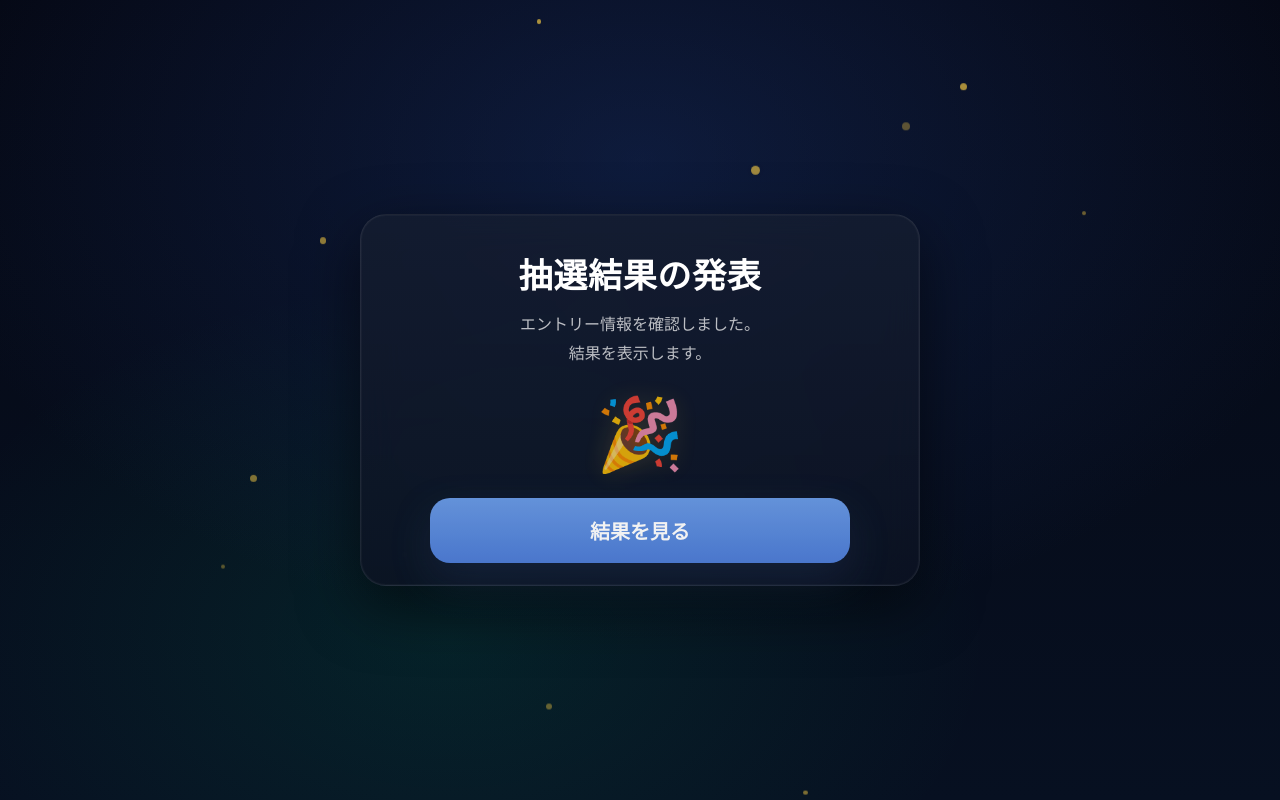
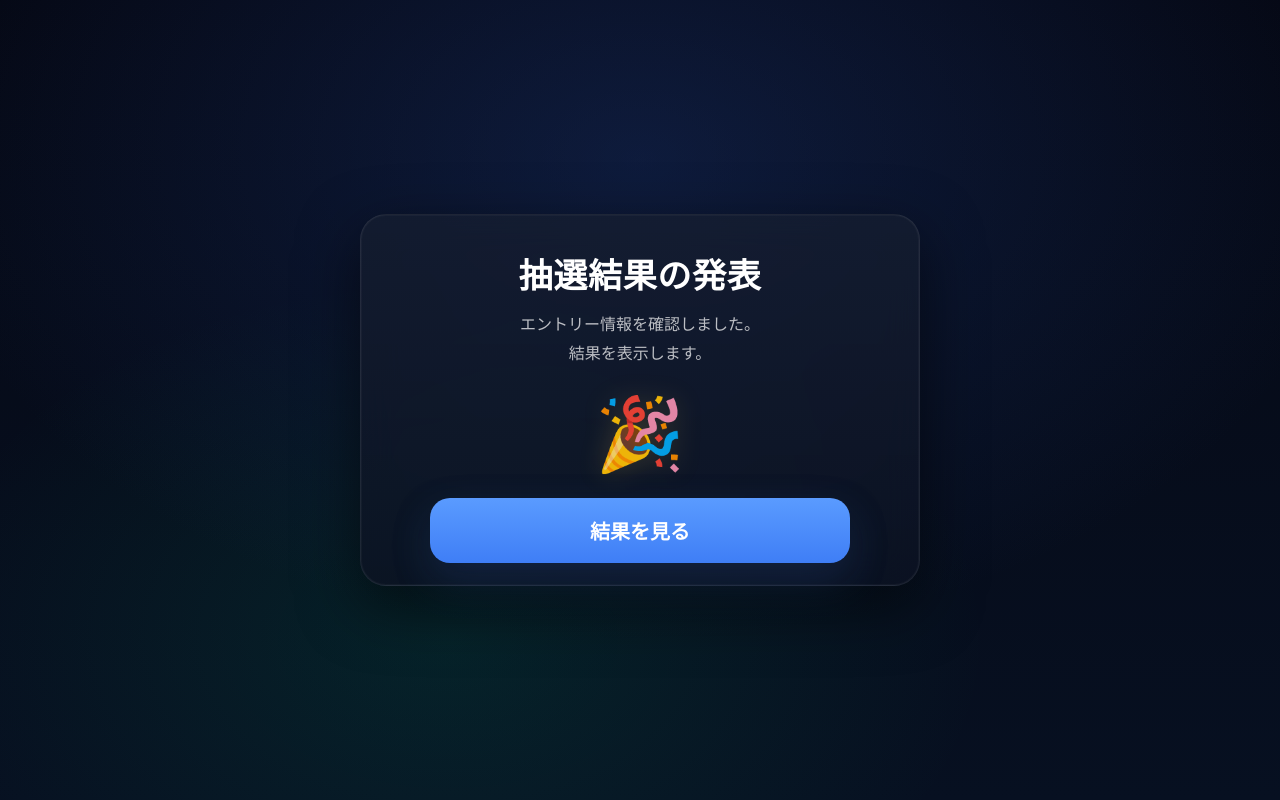
Before and after one commit to jig78516-prog/X01, a plain HTML site: page index.html in a window 1280 px wide. Both pictures are taken after a click on the button "結果を見る". Drawn offline with Linux system fonts and the light colour scheme.

Commit message:
Update index.html

```diff
--- a/index.html
+++ b/index.html
@@ -40,7 +40,6 @@
       overflow:hidden;
     }
 
-    /* floating dots */
     .dots{
       position:fixed; inset:0;
       pointer-events:none;
@@ -61,7 +60,6 @@
       to{ transform: translate3d(0, -30vh, 0); }
     }
 
-    /* center stage */
     .stage{
       position:fixed; inset:0;
       display:grid;
@@ -207,21 +205,16 @@
       line-height:1.7;
       margin-top: 14px;
     }
-
-    @media (max-width:420px){
-      .card{ padding: 24px 18px 18px; border-radius:22px; }
-      .btn{ border-radius:18px; font-size: 18px; padding: 16px 14px; }
-      .count{ font-size: 66px; }
-    }
   </style>
 </head>
 
 <body>
+
 <div class="dots" id="dots"></div>
 
 <div class="stage">
-    <!-- SCREEN 1 -->
-    <section class="card fade" id="screenStart" aria-live="polite">
+
+<section class="card fade" id="screenStart">
 <h1 class="title">抽選結果の発表</h1>
 <p class="desc">エントリー情報を確認しました。<br>結果を表示します。</p>
 
@@ -232,7 +225,6 @@
 <button class="btn btnBlue" id="btnStart">結果を見る</button>
 </section>
 
-    <!-- SCREEN 2 -->
 <section class="card" id="screenResult" style="display:none;">
 <h2 class="title">🎉 当選おめでとうございます 🎉</h2>
 
@@ -251,96 +243,51 @@
 
 <div class="foot">※一定時間を過ぎると受け取り権利は無効になる場合があります。</div>
 </section>
+
 </div>
 
 <script>
-    // ====== 設定（ここだけ変更すればOK） ======
-    const LINE_URL = "https://lin.ee/VK9MXWk"; // ←指定のリンクに変更済み
+
+const LINE_URL = "https://lin.ee/IlgMpu0";
+
 const PRIZE_TEXT = "350,000円";
 const AGE_LIMIT_TEXT = "【20歳以上限定】";
 
-    // ====== dots background ======
-    (function makeDots(){
-      const wrap = document.getElementById('dots');
-      const count = 22;
+const btnStart = document.getElementById('btnStart');
+const btnLine = document.getElementById('btnLine');
+const countEl = document.getElementById('count');
 
-      for(let i=0;i<count;i++){
-        const d = document.createElement('div');
-        d.className = 'dot';
-
-        const left = Math.random()*100;
-        const size = 4 + Math.random()*5;     // 4-9px
-        const dur  = 7 + Math.random()*10;    // 7-17s
-        const delay = -Math.random()*dur;     // すでに動いてる風
-
-        d.style.left = left + 'vw';
-        d.style.width = size + 'px';
-        d.style.height = size + 'px';
-        d.style.opacity = (0.35 + Math.random()*0.55).toFixed(2);
-        d.style.animationDuration = dur + 's';
-        d.style.animationDelay = delay + 's';
-
-        wrap.appendChild(d);
-      }
-    })();
-
-    // ====== flow ======
 const screenStart = document.getElementById('screenStart');
 const screenResult = document.getElementById('screenResult');
 
-    const countEl = document.getElementById('count');
-    const btnStart = document.getElementById('btnStart');
-    const btnLine = document.getElementById('btnLine');
-
-    const moneyEl = document.getElementById('money');
-    const ageLimitEl = document.getElementById('ageLimit');
-
-    moneyEl.textContent = PRIZE_TEXT;
-    ageLimitEl.textContent = AGE_LIMIT_TEXT;
-
-    let running = false;
-
-    function setCount(val){
-      countEl.textContent = val;
-      // pop animation re-trigger
-      countEl.style.animation = 'none';
-      countEl.offsetHeight; // reflow
-      countEl.style.animation = '';
+function showResult(){
+screenStart.style.display='none';
+screenResult.style.display='block';
 }
 
-    function showResult(){
-      screenStart.style.display = 'none';
-      screenResult.style.display = 'block';
-      screenResult.classList.add('fade');
-    }
+btnStart.addEventListener('click',()=>{
+let seq=["3","2","1","🎉"];
+let i=0;
 
-    btnStart.addEventListener('click', () => {
-      if(running) return;
-      running = true;
+countEl.textContent=seq[i];
 
-      btnStart.disabled = true;
-      btnStart.style.filter = 'grayscale(.25) brightness(.95)';
-      btnStart.style.cursor = 'default';
-
-      const seq = ["3","2","1","🎉"];
-      let i = 0;
-
-      setCount(seq[i]);
-
-      const timer = setInterval(() => {
+let t=setInterval(()=>{
 i++;
-        if(i >= seq.length){
-          clearInterval(timer);
-          setTimeout(showResult, 650);
+if(i>=seq.length){
+clearInterval(t);
+setTimeout(showResult,600);
 return;
 }
-        setCount(seq[i]);
-      }, 900);
+countEl.textContent=seq[i];
+},900);
+
 });
 
-    btnLine.addEventListener('click', () => {
-      window.location.href = LINE_URL;
+btnLine.addEventListener('click',()=>{
+window.location.href=LINE_URL;
 });
+
 </script>
+
 </body>
 </html>
```
Lines whose indentation alone changed are shown as unchanged.
